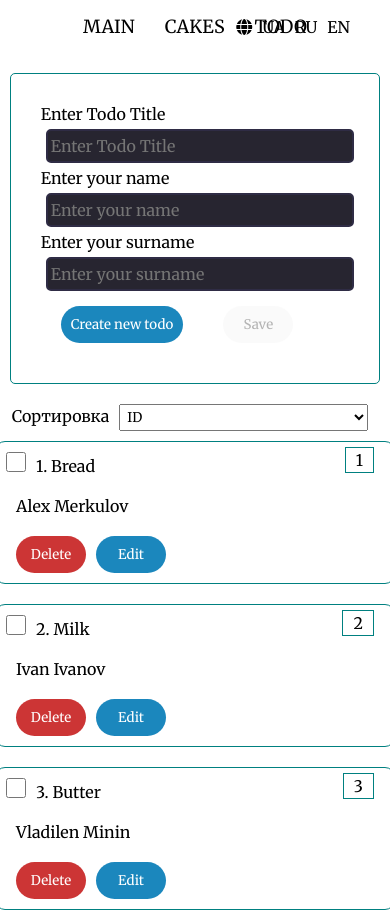
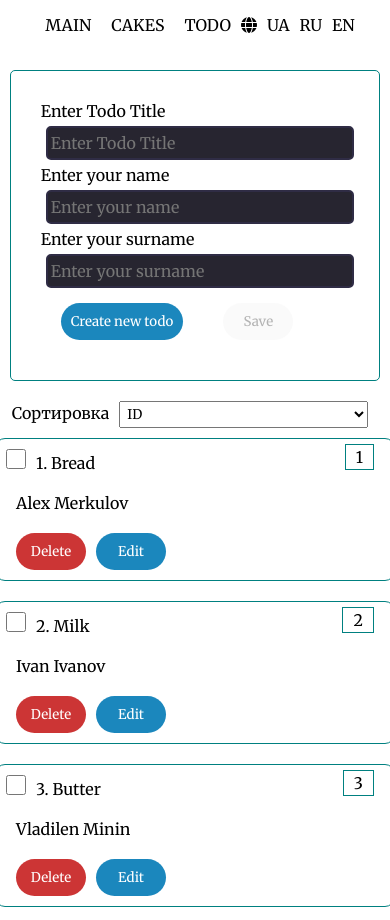
Before and after one commit to SashkoRabin/testonix, a React (Create React App) app: page /todo in a window 390 px wide. Built offline with nearby package versions, Linux system fonts and the light colour scheme.

Commit message:
Adaptive design fixed

```diff
--- a/src/components/Navbar/Navbar.module.css
+++ b/src/components/Navbar/Navbar.module.css
@@ -31,3 +31,19 @@
   margin: 0 0 15px;
   padding: 15px 0 0;
 }
+
+@media (max-width: 800px) {
+  .navbar__linkItem {
+    text-decoration: none;
+    margin: 0 10px;
+    color: black;
+    font-size: 16px;
+    transition: 0.5s;
+    text-transform: uppercase;
+  }
+  .navbar__lang {
+    display: block !important;
+    cursor: pointer;
+    position: static;
+  }
+}
--- a/src/index.css
+++ b/src/index.css
@@ -111,4 +111,16 @@
   .footer a:hover {
     color: #797676;
   }
+  .theme_toggler {
+    position: static;
+    float: left;
+    margin-top: 20px;
+    outline: none;
+    border: none;
+    cursor: pointer;
+    font-size: 16px;
+    border-radius: 24px;
+    background: #fac6db;
+    padding: 18px 32px;
+  }
 }
--- a/src/pages/Main/components/Wrapper/Wrapper.module.css
+++ b/src/pages/Main/components/Wrapper/Wrapper.module.css
@@ -537,6 +537,7 @@
     padding: 120px 0 0;
     color: rgb(255, 255, 255);
     line-height: 1.6;
+    font-size: 0.9rem;
   }
 
   .shop_text h2 {
```
